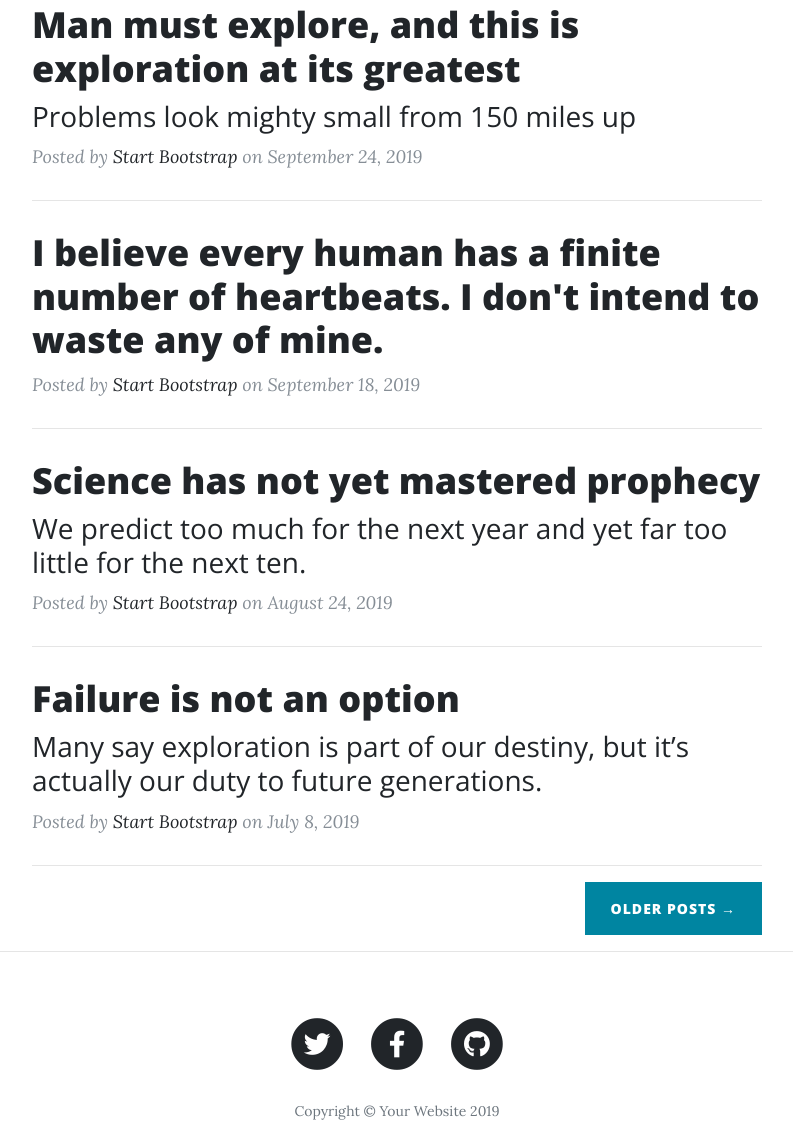
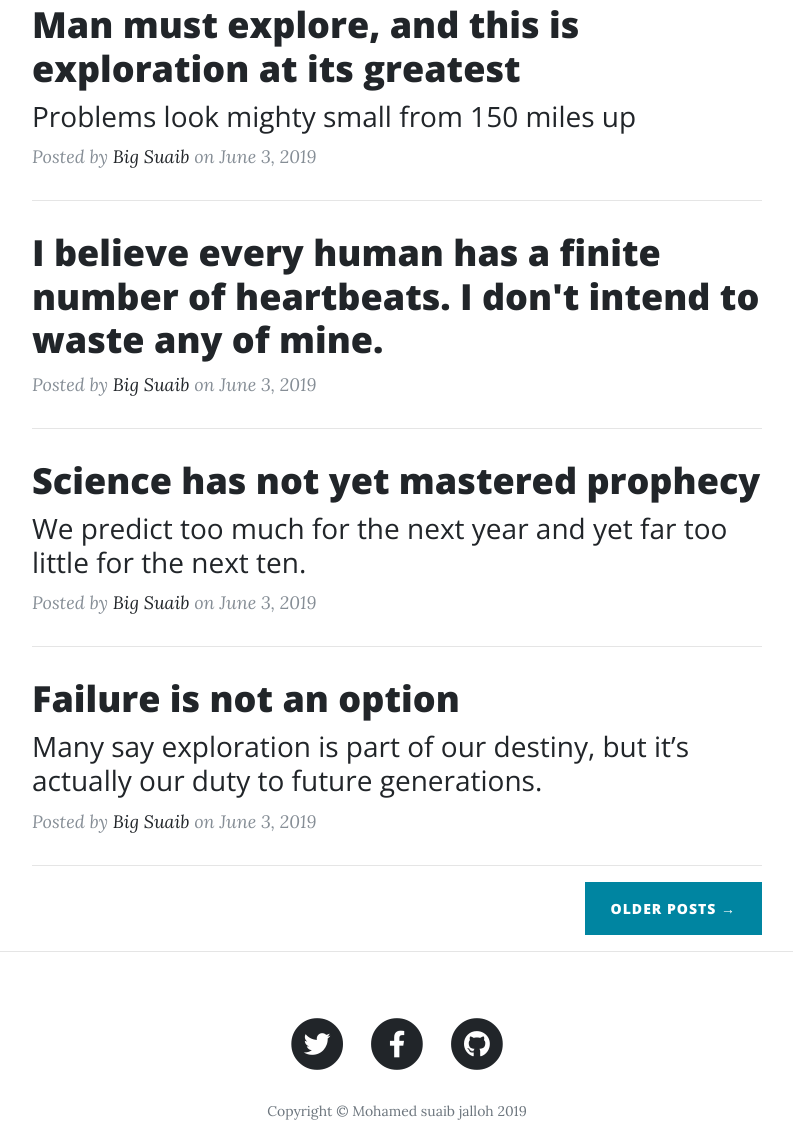
Before and after one commit to suaib1993/Mohamed-Suaib-Jalloh, a website: page index.html in a window 1280 px wide. Shown: the part 705-1830 px from the top of the page, without its empty margins (243-1036 px from the left). Drawn offline with nearby package versions, Linux system fonts and the light colour scheme.

Commit message:
Update index.html

```diff
--- a/index.html
+++ b/index.html
@@ -81,8 +81,8 @@
             </h3>
           </a>
           <p class="post-meta">Posted by
-            <a href="#">Start Bootstrap</a>
-            on September 24, 2019</p>
+            <a href="#">Big Suaib</a>
+            on June 3, 2019</p>
         </div>
         <hr>
         <div class="post-preview">
@@ -92,8 +92,8 @@
             </h2>
           </a>
           <p class="post-meta">Posted by
-            <a href="#">Start Bootstrap</a>
-            on September 18, 2019</p>
+            <a href="#">Big Suaib</a>
+            on June 3, 2019</p>
         </div>
         <hr>
         <div class="post-preview">
@@ -106,8 +106,8 @@
             </h3>
           </a>
           <p class="post-meta">Posted by
-            <a href="#">Start Bootstrap</a>
-            on August 24, 2019</p>
+            <a href="#">Big Suaib</a>
+            on June 3, 2019</p>
         </div>
         <hr>
         <div class="post-preview">
@@ -120,8 +120,8 @@
             </h3>
           </a>
           <p class="post-meta">Posted by
-            <a href="#">Start Bootstrap</a>
-            on July 8, 2019</p>
+            <a href="#">Big Suaib</a>
+            on June 3, 2019</p>
         </div>
         <hr>
         <!-- Pager -->
@@ -165,7 +165,7 @@
               </a>
             </li>
           </ul>
-          <p class="copyright text-muted">Copyright &copy; Your Website 2019</p>
+          <p class="copyright text-muted">Copyright &copy; Mohamed suaib jalloh 2019</p>
         </div>
       </div>
     </div>
```
